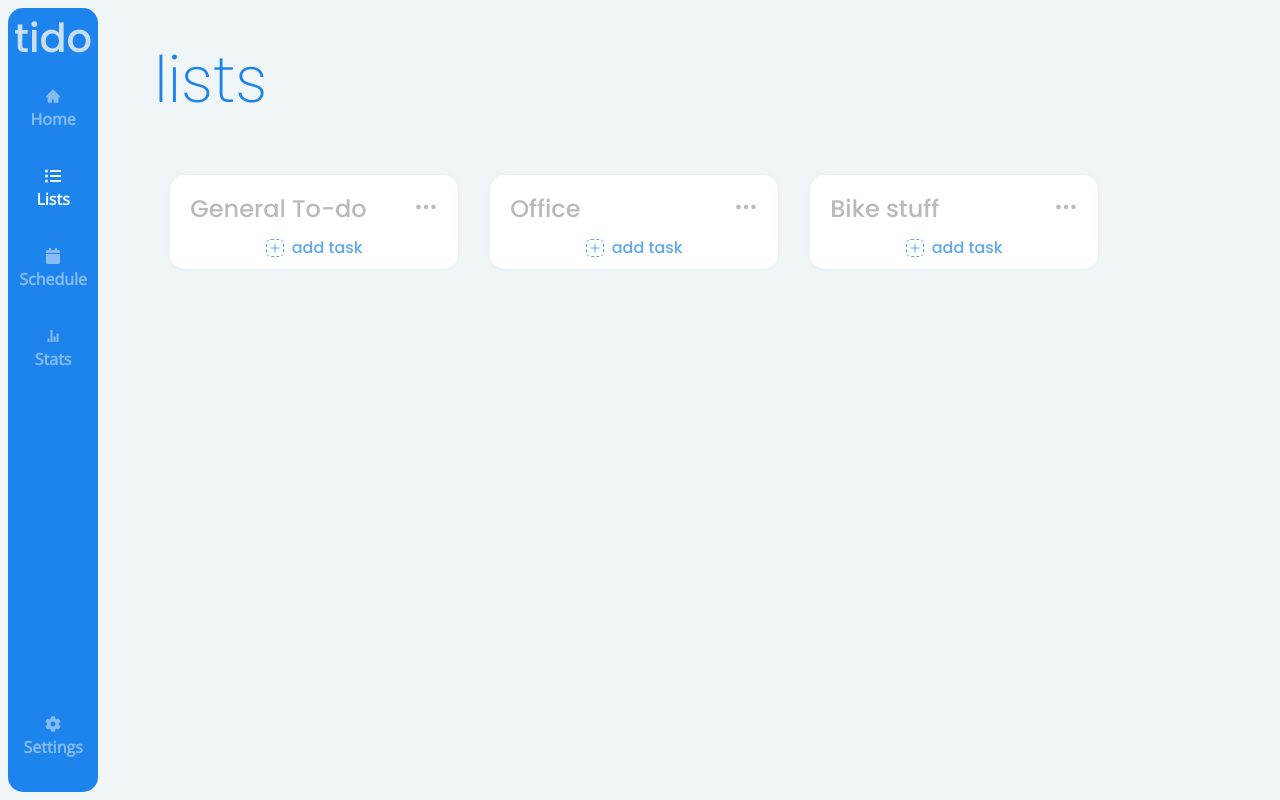
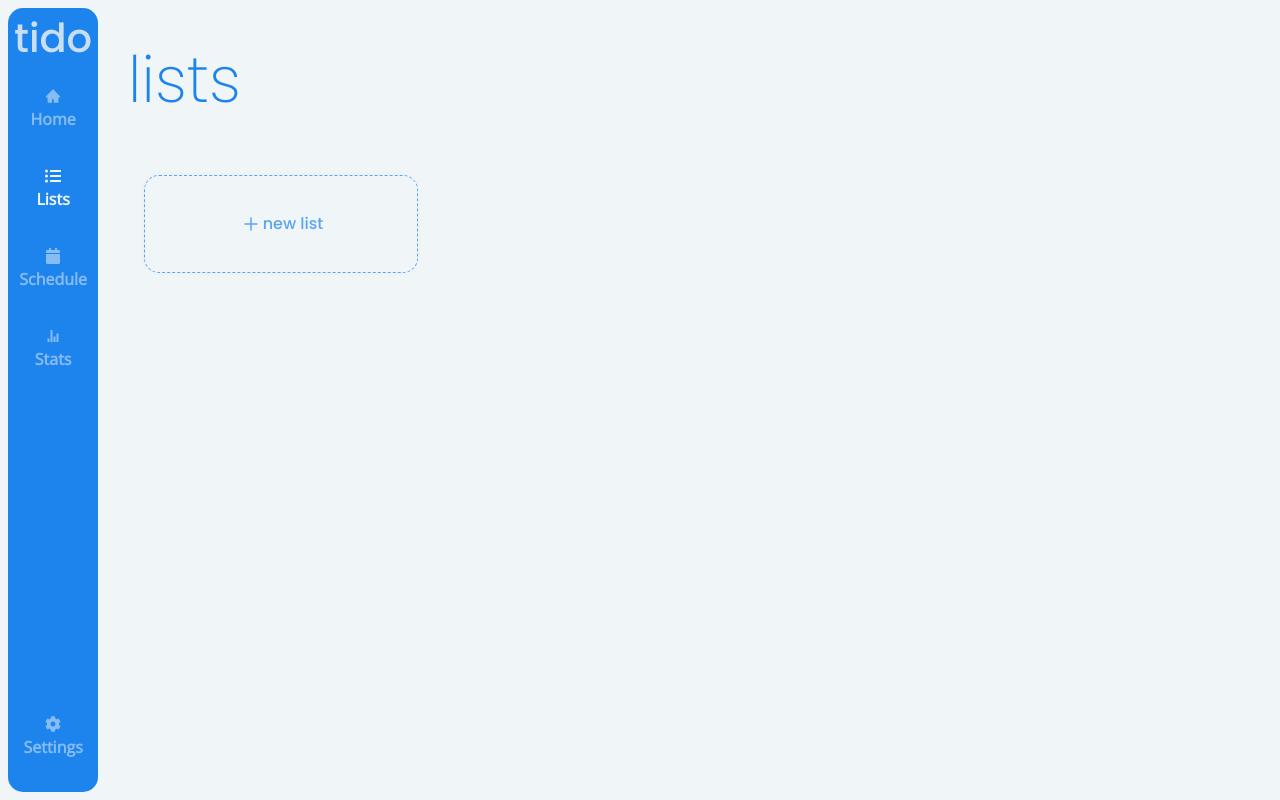
Before and after one commit to prescarlton/tido, a React (Create React App) app: page /lists in a window 1280 px wide. Built offline with nearby package versions, Linux system fonts and the light colour scheme.

Commit message:
listviewPage done
tasks/lists can be created, everything scrolls properly etc.

```diff
--- /dev/null
+++ b/src/components/atoms/ListViewCreateList.js
@@ -0,0 +1,61 @@
+import React, { useState } from 'react';
+import { BsPlus } from 'react-icons/bs';
+import { FaTimes, FaAirFreshener } from 'react-icons/fa';
+import { MdClose } from 'react-icons/md';
+const ListViewCreateList = (props) => {
+
+    const handleOnSubmit = (e) => {
+        console.log('submitting')
+        // first, prevent page reload
+        e.preventDefault();
+        props.handleSubmit(listName);
+        // finally, clear listName for next time
+        setListName('')
+
+    }
+
+    const handleOnClose = (e) => {
+        setListName('')
+        props.handleClose();
+    }
+    const [listName, setListName] = useState('');
+
+    const onListNameChange = (e) => {
+        setListName(e.target.value);
+    }
+
+    return (
+        <>
+            {
+                props.showNewListForm ? (
+                    <div className='listView__createList--formVisible'>
+                        <form
+                            className='listView__createListForm'
+                            onSubmit={handleOnSubmit}
+                        >
+                            <input
+                                value={listName}
+                                onChange={onListNameChange}
+                                type='text'
+                                className='createListForm__ListNameField'
+                                autoFocus
+                                placeholder='Enter List Title...'
+                            />
+
+                            <div className='buttonGroup'>
+                                <button type='submit' className='button button--action button--slim'>Create List</button>
+                                <MdClose onClick={handleOnClose} className='cancelButton' />
+
+                            </div>
+                        </form>
+                    </div>
+                ) : (
+                        <div className='listView__createList' onClick={props.handleNewListClick}>
+                            <BsPlus className='listView__createList__plusBtn' /> <p >new list</p></div>
+                    )
+            }
+        </>
+    )
+}
+
+export default ListViewCreateList;
--- a/src/components/pages/ListViewPage.js
+++ b/src/components/pages/ListViewPage.js
@@ -1,17 +1,34 @@
-import React from 'react';
+import React, { useState } from 'react';
 import PageTitle from '../atoms/PageTitle';
 import ListCard from '../molecules/ListCard';
 import { connect } from 'react-redux';
 import ListPreview from '../molecules/ListPreview';
-import { addTaskToList } from '../../actions/lists';
+import { addTaskToList, newList } from '../../actions/lists';
+import ListViewCreateList from '../atoms/ListViewCreateList';
 
 const ListViewPage = (props) => {
 
+    const [showNewListForm, setShowNewListForm] = useState(false);
+
     const newTaskHandler = (listID, taskName) => {
-        console.log('listID:',listID)
-        console.log('taskName:',taskName)
-        props.dispatch(addTaskToList({listID, taskName}))
+        console.log('listID:', listID)
+        console.log('taskName:', taskName)
+        props.dispatch(addTaskToList({ listID, taskName }))
     }
+
+    const handleNewListClick = () => {
+        setShowNewListForm(true);
+    }
+
+    const newListHandler = (listName) => {
+        props.dispatch(newList({listName}))
+        closeListFormHandler();
+    }
+
+    const closeListFormHandler = () => {
+        setShowNewListForm(false);
+    }
+
 
     return (
         <div className='page'>
@@ -19,10 +36,19 @@ const ListViewPage = (props) => {
             <div className='listViewPage__listGroup'>
                 {props.lists.map((list) => (
                     <ListPreview
-                    key={list.listName}
-                    newTaskHandler={newTaskHandler}
-                    {...list}/>
+                        key={list.listName}
+                        newTaskHandler={newTaskHandler}
+                        {...list} />
                 ))}
+
+
+                <ListViewCreateList
+                    handleNewListClick={handleNewListClick}
+                    showNewListForm={showNewListForm}
+                    handleClose={closeListFormHandler}
+                    handleSubmit={newListHandler}
+                />
+
             </div>
         </div>
     )
--- a/src/index.js
+++ b/src/index.js
@@ -15,15 +15,6 @@ import { addTaskToList, newList, deleteList } from './actions/lists';
 
 const store = configureStore();
 
-
-store.dispatch(newList({ listName: 'General To-do' }))
-
-store.dispatch(newList({listName: 'Office'}))
-
-store.dispatch(newList({ listName: 'Bike stuff' }))
-
-
-
 ReactDOM.render(
   <Provider store={store}>
     <App />
--- a/src/styles/base/_base.scss
+++ b/src/styles/base/_base.scss
@@ -7,7 +7,7 @@ body {
 
 #root {
     display: flex;
-    height: 100vh;
+    // height: 100vh;
 }
 
 a {
@@ -26,12 +26,15 @@ h6 {
 }
 
 .page {
-    width: 80%;
-    margin-left: 3em;
+    margin-left: 8em;
+    width: calc(100% - 8em);
+    display: flex;
+    flex-direction: column;
 }
+
 .pageTitle {
     color: $blue;
-    font-size:4em;
+    font-size: 4em;
     font-weight: lighter;
 }
 
@@ -43,6 +46,10 @@ h6 {
     padding: .5em 1.25em;
     transition: .3s all;
     box-shadow: 1px 5px 5px -6px $gray;
+}
+
+.button--slim {
+    padding: .25em .75em;
 }
 
 .button--danger {
@@ -85,6 +92,7 @@ h6 {
 .button--action:active {
     background-color: darken($color: $blue, $amount: 15);
 }
+
 .button--action:hover {
     box-shadow: 1px 5px 6px -5px $blue;
 }
@@ -96,14 +104,34 @@ h6 {
 .red {
     color: $tart;
 }
+
 .buttonGroup {
     width: 100%;
     display: flex;
-    justify-content: flex-end;
+    justify-content: flex-start;
+    align-items: center;
 }
+
 .buttonGroup * {
     margin: 0 .5em;
 }
+
 .buttonGroup :last-child {
-    margin-right:0;
+    margin-right: 0;
 }
+
+*::-webkit-scrollbar {
+    width: 6px;
+    height: 6px;
+}
+
+*::-webkit-scrollbar-track {
+    background-color: none;
+    border-radius: 15px;
+}
+
+*::-webkit-scrollbar-thumb {
+    background-color: $blue;
+    border-radius: 15px;
+    background-clip: padding-box;
+}
--- a/src/styles/components/_listitem.scss
+++ b/src/styles/components/_listitem.scss
@@ -104,6 +104,7 @@
     margin:.5rem;
     outline: none;
     margin-bottom:1rem;
+    height:1.2em;
 }
 
 .newTaskForm__buttonGroup >*{
--- a/src/styles/components/_listviewpage.scss
+++ b/src/styles/components/_listviewpage.scss
@@ -1,47 +1,70 @@
-.listPreview {
-    background-color: white;
-    border-radius: 15px;
-    margin:1em;
-    padding:.5em;
-    width:17em;
-    box-shadow: $shadow;
-    user-select: none;
+.listPreview:hover .listPreview__title {
+    color: $blue;
 }
 
-.listPreview:hover .listPreview__title {
-    color: $blue;
+.page {
+    position: absolute;
+    // bottom:0;
+    height:calc(100% - 5em);
 }
 
 .listViewPage__listGroup {
     display: flex;
     align-items: flex-start;
+    overflow-x: auto;
+    height: 100%;
 }
+
+.listPreview {
+    background-color: white;
+    border-radius: 15px;
+    margin: 1em;
+    padding: .5em;
+    min-width: 16em;
+    box-shadow: $shadow;
+    user-select: none;
+    min-height: 5em;
+    max-height: 90%;
+    overflow-y: auto;
+    position: relative;
+    display: flex;
+    flex-direction: column;
+}
+
 .listPreview__title {
     color: $gray;
-    margin:.5em;
+    margin: .5em;
     display: flex;
     justify-content: space-between;
     transition: .2s color;
 }
+
+.listPreview__taskContainer {
+    flex-grow: 1;
+    overflow: auto;
+}
+
 .listPreview__title__dots {
     vertical-align: middle;
-    cursor:pointer;
+    cursor: pointer;
 }
+
 .listPreview__title__dots:hover {
     color: darken($color: $gray, $amount: 10);
 }
+
 .listPreview__title__dots:active {
     color: darken($color: $gray, $amount: 20);
 }
 
 .listPreviewNewTask {
-    width:100%;
+    width: 100%;
     text-align: center;
     display: flex;
     justify-content: center;
     align-items: center;
-    color:$blue;
-    opacity:.7;
+    color: $blue;
+    opacity: .7;
     font-family: 'Poppins';
     transition: opacity .2s;
 }
@@ -51,10 +74,85 @@
 }
 
 .listPreviewNewTask * {
-    margin:.25em;
+    margin: .25em;
 }
+
 .listPreviewNewTask__plusBtn {
     border: 1px dashed $blue;
     vertical-align: middle;
-    border-radius:5px;
+    border-radius: 5px;
 }
+
+.listView__createList {
+    border-radius: 15px;
+    margin: 1em;
+    padding: .5em;
+    min-width: 16em;
+    box-shadow: $shadow;
+    user-select: none;
+    border: 1px dashed $blue;
+    display: flex;
+    align-items: center;
+    justify-content: center;
+    height: 5em;
+}
+
+.listView__createList {
+    color: $blue;
+    opacity: .7;
+    font-family: 'Poppins';
+    transition: opacity .2s;
+}
+
+.listView__createList:hover {
+    opacity: 1;
+}
+
+.listView__createList__plusBtn {
+    font-size: 1.5em;
+}
+
+.listView__createList--formVisible {
+    background-color: white;
+    border-radius: 15px;
+    margin: 1em;
+    padding: .5em;
+    min-width: 16em;
+    box-shadow: $shadow;
+    user-select: none;
+    border: none;
+    max-height: 5em;
+    transition: .2s all;
+}
+
+.createListForm__ListNameField {
+    outline: none;
+    font-size: 1.5em;
+    font-family: 'Poppins';
+    border: none;
+    margin: .5em;
+}
+
+.createListForm__ListNameField::placeholder {
+    color: lighten($color:$gray, $amount: 10)
+}
+
+.listView__createList--formVisible .buttonGroup {
+    width: 100%;
+    text-align: center;
+    display: flex;
+    align-items: center;
+    font-family: 'Poppins';
+}
+
+.cancelButton {
+    color: $gray;
+    font-size: 1.25em;
+    padding: 0;
+    margin: 0;
+    transition: .2s color;
+}
+
+.cancelButton:hover {
+    color: darken($color: $gray, $amount: 10);
+}
--- a/src/styles/components/_sidebar.scss
+++ b/src/styles/components/_sidebar.scss
@@ -3,33 +3,37 @@
     display: flex;
     flex-direction: column;
     border-radius: 15px;
-    margin:.5em;
+    margin: .5em;
     user-select: none;
+    height: calc(100% - 1em);
+    position: fixed;
 }
+
 .sidebar__appTitle {
     font-family: $header-font;
-    font-size:2.5em;
-    color:whitesmoke;
+    font-size: 2.5em;
+    color: whitesmoke;
     opacity: .8;
     width: 100%;
-    margin:0;
+    margin: 0;
     text-align: center;
     border-radius: 15px;
     line-height: 1.5em;
 }
 
 .sidebar__navMenu {
-    width:100%;
-    height:100%;
-    padding:0;
+    width: 100%;
+    height: 100%;
+    padding: 0;
     display: flex;
     flex-direction: column;
     justify-content: flex-start;
 }
+
 .sidebar__bottomBar {
-    width:100%;
+    width: 100%;
     display: flex;
-    padding:0;
+    padding: 0;
     display: flex;
     justify-content: center;
     align-items: center;
@@ -37,18 +41,20 @@
 
 .sidebar__navItem {
     font-size: 1em;
-    padding:.5em;
+    padding: .5em;
     font-weight: bold;
-    color:$off-white;
+    color: $off-white;
     opacity: .5;
     transition: .2s all;
-    border-radius:15px;
-    height:4em;
+    border-radius: 15px;
+    height: 4em;
 }
+
 .sidebar__navItem--active {
 
-    opacity:1;
+    opacity: 1;
 }
+
 .sidebar__navItem:hover {
     opacity: 1;
 }
--- a/src/styles/components/_taskoverview.scss
+++ b/src/styles/components/_taskoverview.scss
@@ -6,6 +6,7 @@
     position: relative;
     height: 6em;
     cursor: pointer;
+    overflow: hidden;
 }
 
 .taskOverview__priority {
@@ -27,9 +28,15 @@
 
 
 .taskOverview__title {
+    display: inline-block;
     position: absolute;
     top: .5em;
     left: .5em;
+    word-wrap:hidden;
+    word-break: break-all;
+
+    height:45%;
+    overflow:hidden;
 }
 
 .taskOverview__dueDate {
```
Also changed, not shown: src/components/atoms/ListViewCreateNewListForm.js (added, +20 -0 lines).
